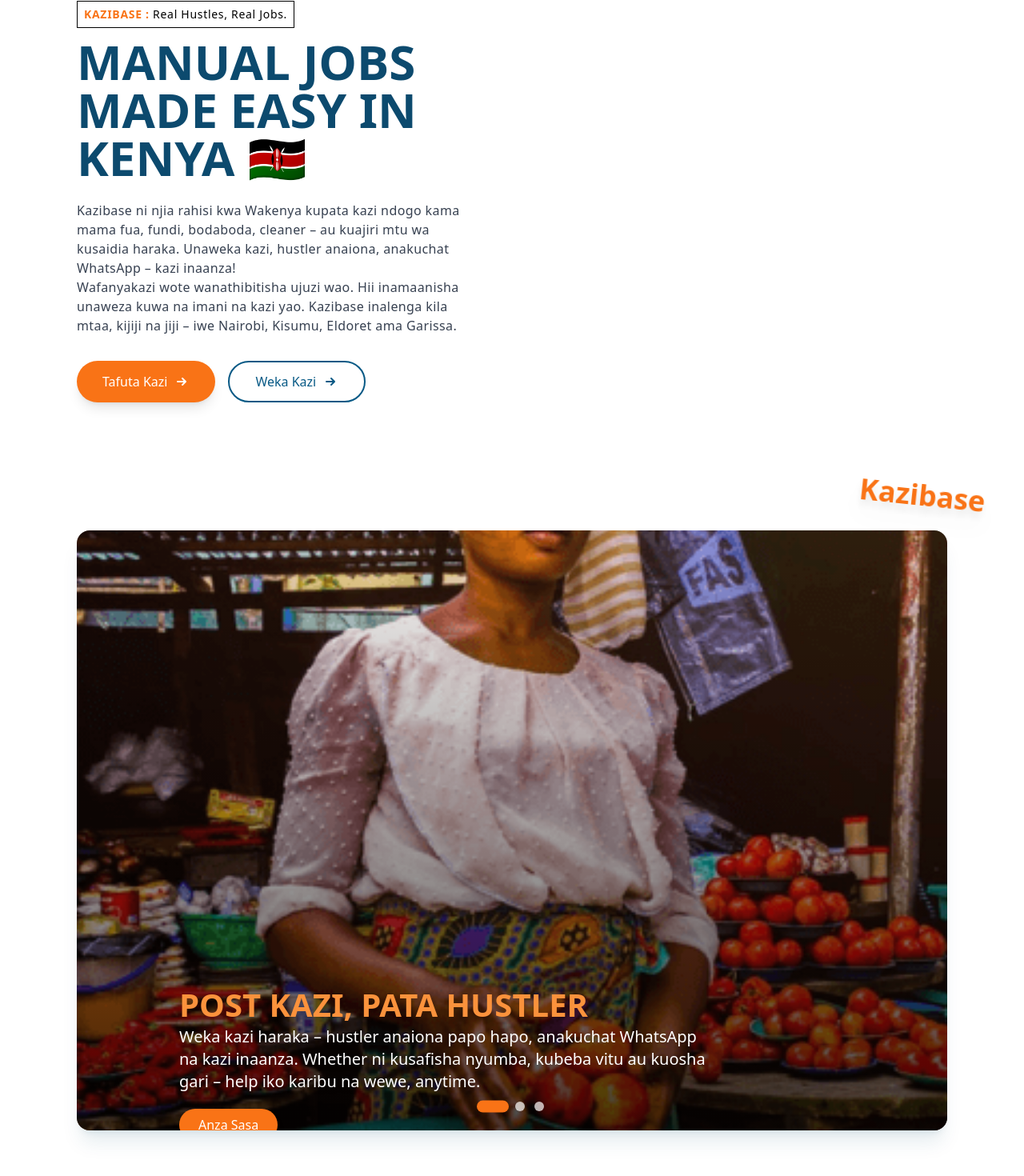
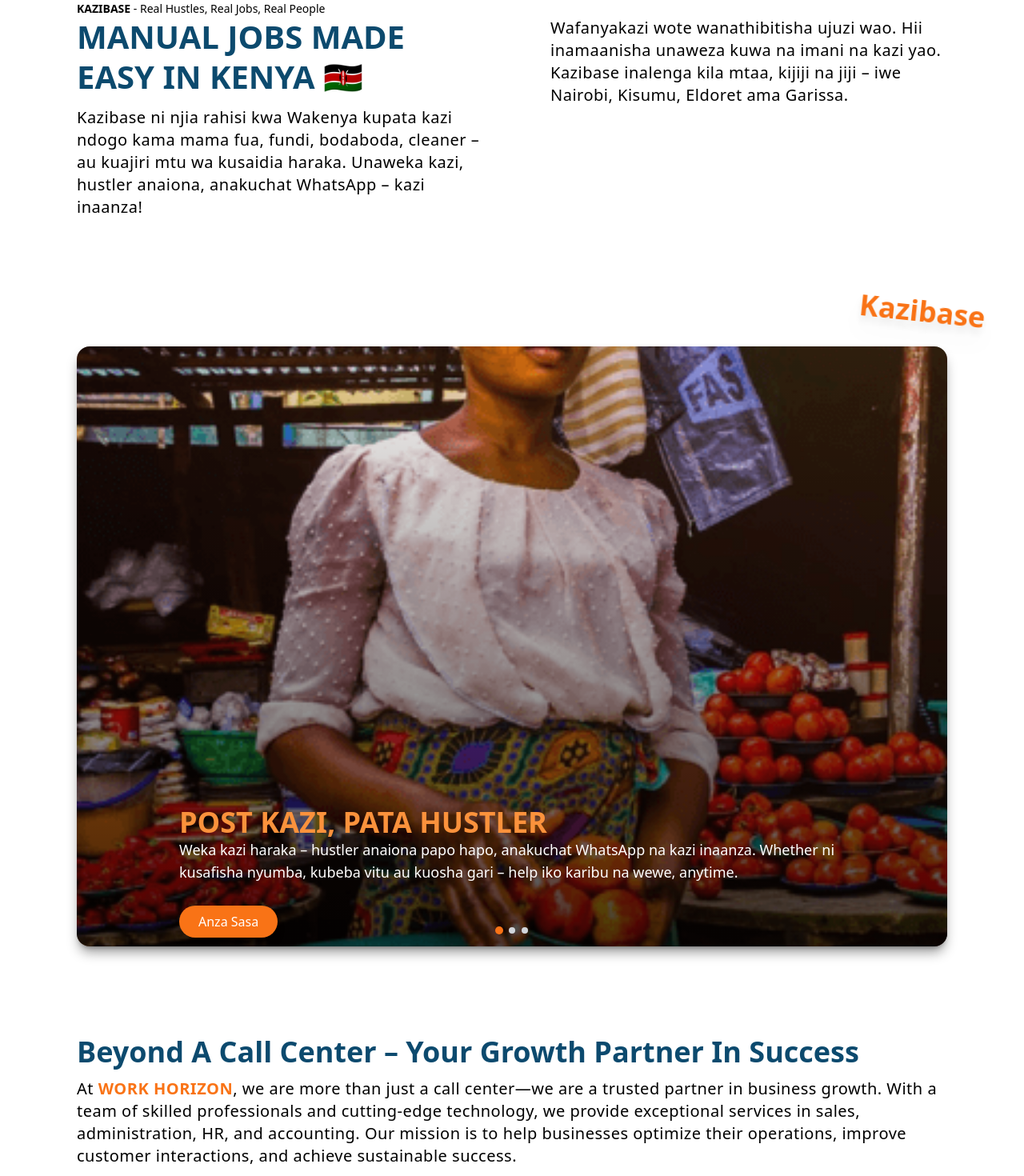
Before and after one commit to Muriuk/WorkHorizon, a Next.js app: page / in a window 1280 px wide. Shown: the part 207-1677 px from the top of the page at 80% size. Built offline with nearby package versions, Linux system fonts and the light colour scheme.

Commit message:
Update section1.tsx

```diff
--- a/app/ui/home/section1.tsx
+++ b/app/ui/home/section1.tsx
@@ -1,17 +1,13 @@
 'use client'
 import { TargetWindowCheck } from "@/app/hooks/windowSize";
 import Image from "next/image";
-import { useEffect, useState, useMemo } from "react";
+import { useEffect, useState } from "react"
 
-/**
- * Slideshow component for displaying rotating content
- */
 function SlideShow() {
     const [currentSlide, setCurrentSlide] = useState(0);
-  const width = TargetWindowCheck();
+    const width: string = TargetWindowCheck();
 
-  // Define slides as a memoized constant
-  const slides = useMemo(() => [
+    const Slides = [
         {
             img: width === 'D' ? '/assets/kazibase.png' : '/assets/kazibase.png',
             head: 'Post Kazi, Pata Hustler',
@@ -27,18 +23,18 @@ function SlideShow() {
             head: 'Jobs for Every Hustler',
             desc: 'Kazibase inafungua milango ya kazi ndogo ndogo kwa kila mkenya – fundi, mama fua, watchman, au jamaa wa mkokoteni. Kama ni kazi ya mikono, iko hapa. Post, connect, maliza kazi.'
         }
-  ], [width]);
+    ];
 
     useEffect(() => {
         const interval = setInterval(() => {
-      setCurrentSlide((prevIndex) => (prevIndex + 1) % slides.length);
+            setCurrentSlide((prevIndex) => (prevIndex + 1) % Slides.length);
         }, 7000);
         return () => clearInterval(interval);
-  }, [slides.length]);
+    }, []);
 
     return (
-    <div className="relative w-full h-[600px] lg:h-[650px] xl:h-[750px] overflow-hidden rounded-xl lg:rounded-2xl transition-transform duration-300 delay-100 translate-x-0 ease-in shadow-xl shadow-sky-900/10">
-      {slides.map((slide, index) => (
+        <div className="relative w-full h-[600px] lg:h-[650px] xl:h-[750px] overflow-hidden lg:rounded-2xl transition-transform duration-300 delay-100 translate-x-0 ease-in shadow-lg shadow-transparent-one">
+            {Slides.map((slide, index) => (
                 <div
                     key={index}
                     className={`absolute inset-0 transition-opacity duration-1000 ease-in-out delay-300 ${currentSlide === index ? 'opacity-100' : 'opacity-0'}`}
@@ -47,34 +43,29 @@ function SlideShow() {
                         src={slide.img}
                         className="object-cover object-center"
                         fill
-            sizes="(max-width: 768px) 100vw, (max-width: 1200px) 80vw, 100vw"
-            priority={index === 0}
+                        sizes="100% xl:80% 2xl:100%"
                         alt={`Kazibase_Slide_${index + 1}`}
                     />
                     <div className="absolute left-0 top-0 z-10 flex flex-col px-4 xl:px-32 pb-14 xl:pt-[575px] items-center justify-end xl:items-start xl:justify-start w-full h-full bg-gradient-to-t from-black/70 to-transparent">
                         <div className={`transform transition-transform duration-1000 text-center lg:text-start ease-in-out ${currentSlide === index ? 'translate-x-0' : '-translate-x-full'}`}>
-              <h2 className="text-2xl sm:text-3xl lg:text-5xl font-bold text-orange-400 uppercase leading-tight drop-shadow-md">
+                            <h2 className="text-2xl lg:text-4xl font-bold text-orange-400 uppercase leading-tight">
                                 {slide.head}
                             </h2>
-              <p className="text-sm sm:text-md lg:text-xl font-normal text-white leading-tight mb-3 sm:mb-5 mt-2 max-w-2xl drop-shadow-md">
-                {slide.desc}
-              </p>
-              <button className="bg-orange-500 hover:bg-orange-600 text-white py-2 px-4 sm:px-6 rounded-full font-medium transition-all duration-300 ease-in-out transform hover:scale-105 shadow-lg text-sm sm:text-base">
+                            <h3 className="text-md lg:text-lg font-normal text-white leading-tight mb-3">{slide.desc}</h3>
+                            <button className="bg-orange-500 hover:bg-orange-600 text-white py-2 px-4 sm:px-6 rounded-full font-medium transition-all duration-300 ease-in-out transform hover:scale-105 shadow-lg text-sm sm:text-base mt-4">
                                 Anza Sasa
                             </button>
                         </div>
                     </div>
                 </div>
             ))}
-      <div className="absolute bottom-6 z-10 left-0 right-0 flex justify-center gap-2 md:gap-3">
-        {slides.map((_, idx) => (
-          <button
+
+            <div className="absolute bottom-4 z-10 left-0 right-0 flex justify-center gap-2">
+                {Slides.map((_, idx) => (
+                    <div
                         key={idx}
                         onClick={() => setCurrentSlide(idx)}
-            aria-label={`Go to slide ${idx + 1}`}
-            className={`h-2 md:h-3 transition-all cursor-pointer transform hover:scale-110 ${
-              idx === currentSlide ? 'bg-orange-500 scale-125 w-6 md:w-8 rounded-full' : 'bg-white/70 hover:bg-white w-2 md:w-3 rounded-full'
-            }`}
+                        className={`h-2 w-2 rounded-full transition-all cursor-pointer ${idx === currentSlide ? 'bg-orange-500 scale-125' : 'bg-gray-300'}`}
                     />
                 ))}
             </div>
@@ -82,49 +73,29 @@ function SlideShow() {
     );
 }
 
-/**
- * Main component for the home page header section
- */
 export default function HomeHead() {
+    const width: string = TargetWindowCheck();
+
     return (
-    <section className="container w-[88%] lg:w-full">
-      <div className="mx-auto w-full pt-10 xl:pt-32 pb-16 lg:pb-20 xl:pb-40 grid lg:grid-cols-2 gap-8">
-        <div className="lg:pr-12">
-          <div className="flex items-center gap-2 mb-3">
-            <h4 className="text-sm font-medium leading-4 tracking-wider border border-black p-2">
-              <span className="font-bold text-orange-500">KAZIBASE :</span> Real Hustles, Real Jobs.
-            </h4>
-          </div>
-
-          <h1 className="text-2xl sm:text-3xl lg:text-5xl xl:text-6xl font-bold text-sky-900 uppercase lg:leading-tight mb-4 sm:mb-6">
+        <div className="container w-[88%] lg:w-full">
+            <div className="mx-auto w-full pt-6 xl:pt-32 pb-16 lg:pb-20 xl:pb-40 grid lg:grid-cols-[50%,50%]">
+                <div className="lg:pr-10">
+                    <h3 className="text-sm font-normal leading-1">
+                        <span className="font-bold uppercase">Kazibase</span> - Real Hustles, Real Jobs, Real People
+                    </h3>
+                    <h3 className="text-3xl lg:text-5xl font-bold text-sky-900 uppercase lg:leading-tight mb-3">
                         Manual Jobs Made Easy in Kenya 🇰🇪
-          </h1>
-
-          <p className="text-sm lg:text-base font-normal tracking-wide text-gray-700 max-w-xl">
+                    </h3>
+                    <p className="text-md lg:text-xl font-normal tracking-wide">
                         Kazibase ni njia rahisi kwa Wakenya kupata kazi ndogo kama mama fua, fundi, bodaboda, cleaner – au kuajiri mtu wa kusaidia haraka. Unaweka kazi, hustler anaiona, anakuchat WhatsApp – kazi inaanza!
                     </p>
-          <p className="text-sm lg:text-base font-normal tracking-wide text-gray-700 max-w-xl">
+                </div>
+                <div className="lg:pl-12 pt-5">
+                    <p className="text-md lg:text-xl font-normal tracking-wide">
                         Wafanyakazi wote wanathibitisha ujuzi wao. Hii inamaanisha unaweza kuwa na imani na kazi yao. Kazibase inalenga kila mtaa, kijiji na jiji – iwe Nairobi, Kisumu, Eldoret ama Garissa.
                     </p>
-
-          <div className="mt-8 flex flex-col sm:flex-row gap-4">
-            <button className="bg-orange-500 hover:bg-orange-600 text-white py-3 px-6 sm:px-8 rounded-full font-medium transition-all duration-300 ease-in-out transform hover:scale-105 shadow-lg flex items-center justify-center gap-2 w-full sm:w-auto">
-              <span>Tafuta Kazi</span>
-              <svg xmlns="http://www.w3.org/2000/svg" className="h-5 w-5" viewBox="0 0 20 20" fill="currentColor">
-                <path fillRule="evenodd" d="M10.293 5.293a1 1 0 011.414 0l4 4a1 1 0 010 1.414l-4 4a1 1 0 01-1.414-1.414L12.586 11H5a1 1 0 110-2h7.586l-2.293-2.293a1 1 0 010-1.414z" clipRule="evenodd" />
-              </svg>
-            </button>
-
-            <button className="border-2 border-sky-800 text-sky-800 hover:bg-sky-800 hover:text-white py-3 px-6 sm:px-8 rounded-full font-medium transition-all duration-300 ease-in-out flex items-center justify-center gap-2 w-full sm:w-auto">
-              <span>Weka Kazi</span>
-              <svg xmlns="http://www.w3.org/2000/svg" className="h-5 w-5 text-current" viewBox="0 0 20 20" fill="currentColor">
-                <path fillRule="evenodd" d="M10.293 5.293a1 1 0 011.414 0l4 4a1 1 0 010 1.414l-4 4a1 1 0 01-1.414-1.414L12.586 11H5a1 1 0 110-2h7.586l-2.293-2.293a1 1 0 010-1.414z" clipRule="evenodd" />
-              </svg>
-            </button>
                 </div>
             </div>
-      </div>
-
             <div className="w-full 2xl:w-full relative mx-auto">
                 <SlideShow />
                 <div className="absolute lg:-right-12 lg:-top-16 2xl:-right-16 hidden lg:block z-40 transform rotate-6 transition-transform hover:rotate-12 duration-500 cursor-pointer">
@@ -133,6 +104,6 @@ export default function HomeHead() {
                     </div>
                 </div>
             </div>
-    </section>
+        </div>
     );
 }
```
Lines whose indentation alone changed are shown as unchanged.
